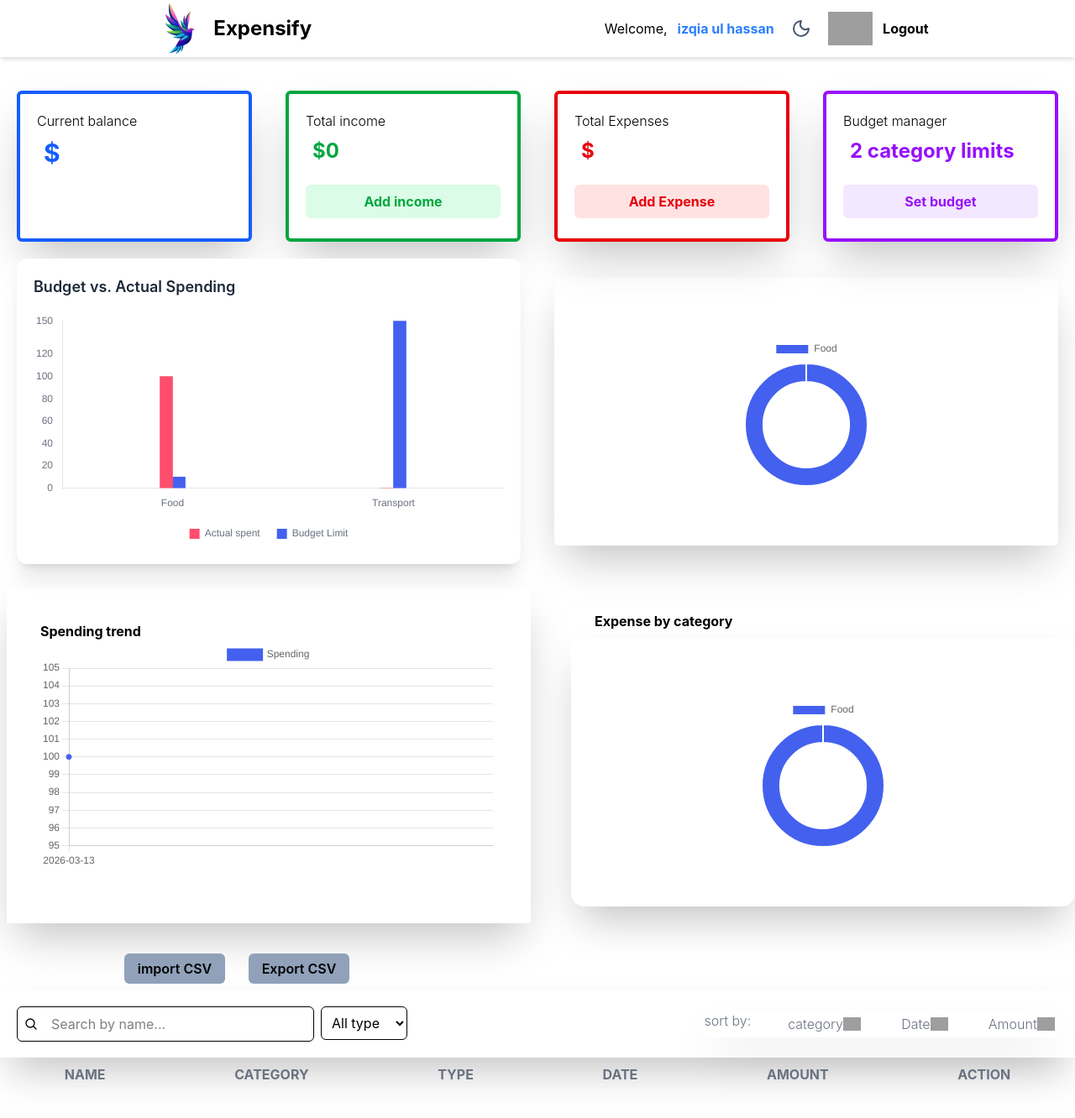
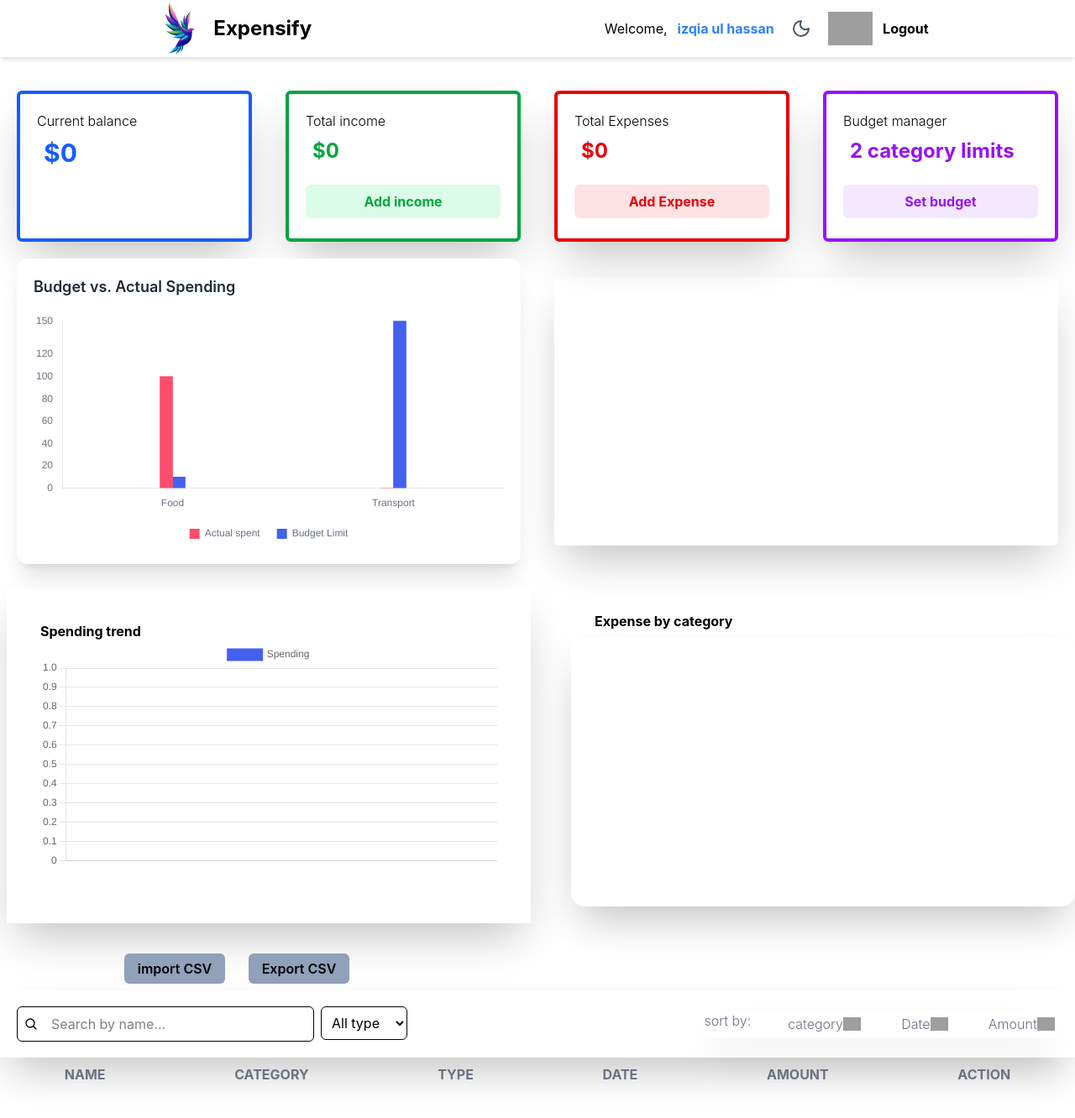
Before and after one commit to IZQIA-HASSAN/Expense-tracker-App, a React (Vite) app: page / in a window 1280 px wide. Shown: the whole page at 84% size. Built offline with nearby package versions, Linux system fonts and the light colour scheme; grey boxes are pictures that could not be loaded.

Commit message:
chart functionality added

```diff
--- a/src/Currentbalance.jsx
+++ b/src/Currentbalance.jsx
@@ -1,11 +1,11 @@
 import React from 'react'
 
-const Currentbalance = ({income ,setIcnome}) => {
+const Currentbalance = ({income ,setIcnome , balance}) => {
   return (
     <div>
         <div className='border-4 border-blue-600 h-45 w-70 p-5 rounded-md  shadow-2xl'>
 <p className='font-light'>Current balance</p>
-<h1 className='text-3xl text-blue-600 font-bold p-2'> ${income}</h1>
+<h1 className='text-3xl text-blue-600 font-bold p-2'> ${balance}</h1>
 </div>
     </div>
   )
--- a/src/Dashboard.jsx
+++ b/src/Dashboard.jsx
@@ -1,7 +1,7 @@
 import React from 'react'
-import { useState , useEffect} from 'react'
+import { useState, useEffect } from 'react'
 import Currentbalance from './Currentbalance'
-import Expenser  from './Expenser'
+import Expenser from './Expenser'
 import Showincome from './Showincome'
 import Card3 from './Card3'
 import Button from './Button'
@@ -16,9 +16,9 @@ import {
   Tooltip,
   Legend,
   scales
-}from "chart.js"
+} from "chart.js"
 
-import {Bar , Line , Doughnut} from "react-chartjs-2"
+import { Bar, Line, Doughnut } from "react-chartjs-2"
 import Expenses from './Expenser'
 
 ChartJS.register(
@@ -33,60 +33,108 @@ ChartJS.register(
 )
 
 // bar data
+
+
+const Dashboard = () => {
+
+
+
+
+  const [income, setIncome] = useState(() => {
+    const saved = localStorage.getItem("income")
+    const parsed = Number(saved)
+    return isNaN(parsed) ? 0 : parsed
+  })
+
+  const [expenses, setExpenses] = useState(() => {
+    const saved = localStorage.getItem("expenses")
+    return saved ? JSON.parse(saved) : []
+  })
+
+  useEffect(() => {
+    localStorage.setItem("income", income)
+  }, [income])
+
+  useEffect(() => {
+    localStorage.setItem("expenses", JSON.stringify(expenses))
+  }, [expenses])
+
+  const balance = income - expenses.reduce((acc, exp) => acc + exp.amount, 0);
+  // computing data for line chart
+  const spendingByDate = expenses.reduce((acc, exp) => {
+    const date = exp.date?.slice(0, 10)
+    acc[date] = (acc[date] || 0) + exp.amount
+    return acc
+  }, {})
+  // spending for category for doughnut chart
+  const spendinByCategory = expenses.reduce((acc, exp) => {
+    const cat = exp.category || "other"
+    acc[cat] = (acc[cat] || 0) + exp.amount
+    return acc
+  }, {})
+  const categoryColors = {
+    food: "#ff4d6d", transport: "#4361ee", utilities: "#f77f00",
+    entertainment: "#7209b7", health: "#2dc653", shopping: "#ff9f1c",
+    education: "#3a86ff", other: "#adb5bd"
+  }
+
+
+
   const barData = {
-  labels:["Food" , "Transport"],
-  datasets:[
+    labels: ["Food", "Transport"],
+    datasets: [
       {
-      label:"Actual spent",
-      data : [100 ,0 ],
+        label: "Actual spent",
+        data: [100, 0],
         backgroundColor: "#ff4d6d",
-      barThickness:15,
+        barThickness: 15,
       },
       {
-      label:"Budget Limit",
-      data : [10 , 200],
-      backgroundColor : "#4361ee",
-      barThickness:15,
+        label: "Budget Limit",
+        data: [10, 200],
+        backgroundColor: "#4361ee",
+        barThickness: 15,
       },
     ],
   }
 
   const linedata = {
-  labels : ["2026-03-13"],
-  datasets:[
+    labels: Object.keys(spendingByDate),
+    datasets: [
       {
-      label:"Spending",
-      data : [100],
-      borderColor :"#4361ee",
-      backgroundColor:"#4361ee",
+        label: "Spending",
+        data: Object.values(spendingByDate),
+        borderColor: "#4361ee",
+        backgroundColor: "#4361ee",
       },
     ],
-  scales:{
-    x:{
-      grid:{
-        display:false,
+    scales: {
+      x: {
+        grid: {
+          display: false,
         }
       },
-    y:{
-      min:0,
-      max:150,
-      ticks:{
-        stepSize : 50
+      y: {
+        min: 0,
+        max: 150,
+        ticks: {
+          stepSize: 50
         },
-      grid:{
-        display:false,
+        grid: {
+          display: false,
         }
       },
     },
   }
 
   const Doughnutdata = {
-  labels :["Food"],
-  datasets:[
+    labels: Object.keys(spendinByCategory),
+    datasets: [
       {
-      data:[100],
-      backgroundColor:["#4361ee"],
-      cutout:"70%"
+        data: Object.values(spendinByCategory),
+        backgroundColor: Object.keys(spendinByCategory).map(k => categoryColors[k] || "#adb5bd"),
+
+        cutout: "70%"
       },
     ],
   }
@@ -120,11 +168,11 @@ const options = {
       },
 
       y: {
-      min:0,
-      max:150,
+        min: 0,
+        max: 150,
 
         grid: {
-        display: false ,
+          display: false,
           color: "#f1f5f9",
         },
         ticks: {
@@ -134,42 +182,17 @@ const options = {
     },
   };
 
-
-const Dashboard = () => {
-
-     const [income, setIncome] = useState(() => {
-    const saved = localStorage.getItem("income")
-    const parsed = Number(saved)
-    return isNaN(parsed) ? 0 : parsed
-  })
-
-  const [expenses ,setExpenses] = useState(()=>{
-    const saved = localStorage.getItem("expenses")
-    return  saved ? JSON.parse(saved) : []
-  })
-
-  useEffect(() => {
-  localStorage.setItem("income", income)
-}, [income])
-
-useEffect(()=>{
-  localStorage.setItem("expenses" , JSON.stringify(expenses))
-}, [expenses])
-
-const balance = income - expenses.reduce((acc, exp) => acc + exp.amount, 0);
-
-
   return (
     <>
       <div className=' flex gap-10  items-center justify-center mt-10'>
         {/* no one div */}
-<Currentbalance balance={balance}/>
+        <Currentbalance balance={balance} />
         {/* no 2 div */}
-<Showincome  income={income} setIncome={setIncome}/>
+        <Showincome income={income} setIncome={setIncome} />
         {/* no 3 div */}
-<Expenser expenses={expenses} setExpense={setExpenses}/>
+        <Expenser expenses={expenses} setExpense={setExpenses} />
         {/* no 4 div */}
-<Card3/>
+        <Card3 />
 
       </div>
       <div className=' flex gap-10 justify-center  items-center p-5 '>
@@ -183,19 +206,19 @@ const balance = income - expenses.reduce((acc, exp) => acc + exp.amount, 0);
 
         </div>
         <div className='shadow-2xl h-80 w-[600px] rounded-md p-2 flex justify-center items-center'>
-<div className='h-45 w-45  '><Doughnut   data={Doughnutdata}/></div>
+          <div className='h-45 w-45  '><Doughnut data={Doughnutdata} /></div>
         </div>
 
       </div>
       <div className='flex gap-10  justify-center items-center'>
-<div className='h-100 w-[650px] shadow-2xl p-10  w-[500px] m-2'><b>Spending trend</b><Line data={linedata}/></div>
+        <div className='h-100 w-[650px] shadow-2xl p-10  w-[500px] m-2'><b>Spending trend</b><Line data={linedata} /></div>
         <div className=''><h3 className='ml-5 p-2 font-bold'>Expense by category</h3>
           <div className='shadow-2xl h-80 w-[600px] rounded-2xl p-2 flex justify-center items-center'>
-<div className='h-45 w-45  '><Doughnut   data={Doughnutdata}/></div>
+            <div className='h-45 w-45  '><Doughnut data={Doughnutdata} /></div>
           </div>
         </div>
       </div>
-<Button/>
+      <Button />
 
 
     </>
--- a/src/Expenser.jsx
+++ b/src/Expenser.jsx
@@ -4,20 +4,32 @@ import cross from "./assets/cross.svg"
 const Expenser = ({expenses , setExpense}) => {
     const [showexpense , setShowexpense] = useState(false)
 
-  const handlesubmit = () =>{
+  const handlesubmit = (e) =>{
     e.preventDefault();
+    const name = e.target.name.value
 const amount = Number(e.target.amount.value)
-if(isNaN(amount || amount <= 0)) return
-setExpense(prev => prev + amount)
+const category = e.target.category.value
+const date = e.target.date.value
+if(!name || isNaN(amount) || amount <= 0) return
+const newExpense = {
+  id :Date.now(),
+  name,
+  amount,
+  category,
+  date
+}
+setExpense(prev =>[...prev , newExpense])
 e.target.reset()
 setShowexpense(false)
 
   }
+
+  const totalexpense = expenses.reduce((acc , exp)=> acc + exp.amount , 0)
   return (
     <div>
         <div className='border-4 border-red-600 h-45 w-70 p-5 rounded-md shadow-2xl '>
 <p className='font-light'>Total Expenses</p>
-<h1 className='text-2xl text-red-600 font-bold p-2'> ${expenses}</h1>
+<h1 className='text-2xl text-red-600 font-bold p-2'> ${totalexpense}</h1>
 <button onClick={()=> setShowexpense(true)} className='bg-red-100 h-10 w-full rounded-md mt-4 text-red-600 font-bold transition-all ease-out duration-150 hover:scale-105 hover:bg-red-100'>Add Expense</button>
 {showexpense &&(
   <div className="fixed inset-0 flex items-center justify-center backdrop-blur-sm bg-black/30 z-40">
@@ -41,7 +53,7 @@ setShowexpense(false)
       <div className="flex flex-col p-3">
         <label className="text-sm font-medium mb-1">Name</label>
         <input className="border border-gray-300 rounded-md h-10 p-2 focus:outline-none "
-        type="text" placeholder="eg. Starbucks , rents , groceries" />
+        type="text" name='name' placeholder="eg. Starbucks , rents , groceries" />
       </div>
 
       <div className="flex flex-col p-3">
@@ -51,7 +63,7 @@ setShowexpense(false)
       </div>
       <div className="flex flex-col p-3">
         <label className="text-sm font-medium mb-1">Category</label>
-        <select className='border border-gray-300 h-10 rounded-md focus:outline-none'  name="" id="">
+        <select name="category" className='border border-gray-300 h-10 rounded-md focus:outline-none'   id="">
 
             <option value="">select category</option>
           <option value="food">food</option>
@@ -68,7 +80,7 @@ setShowexpense(false)
 
       <div className="flex flex-col p-3">
         <label className="text-sm font-medium mb-1">Date </label>
-        <input className="border border-gray-300 rounded-md h-10 p-2 focus:outline-none "
+        <input name='date' className="border border-gray-300 rounded-md h-10 p-2 focus:outline-none "
         type="date" placeholder="0.0" />
       </div>
 
@@ -76,7 +88,7 @@ setShowexpense(false)
 
       <div className="flex justify-center mt-5 px-3">
         <button className="w-full transition-all ease-out duration-100 hover:scale-101 rounded-md h-10 bg-blue-600 hover:bg-blue-700 text-white">
-          Save income
+          Save Expense
         </button>
       </div>
   </form>
```
Also changed, not shown: src/assets/dustbin.svg (added), src/assets/edit.svg (added). Lines whose indentation alone changed are shown as unchanged.
